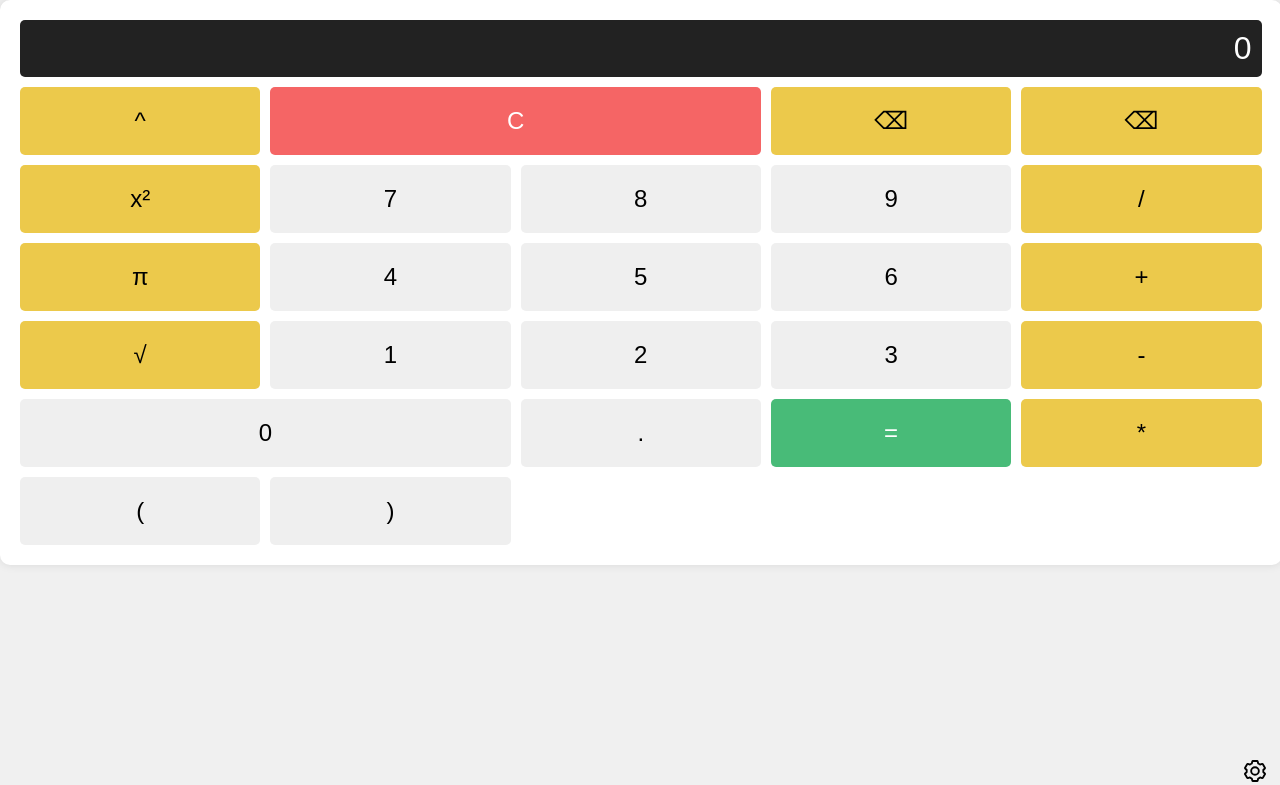
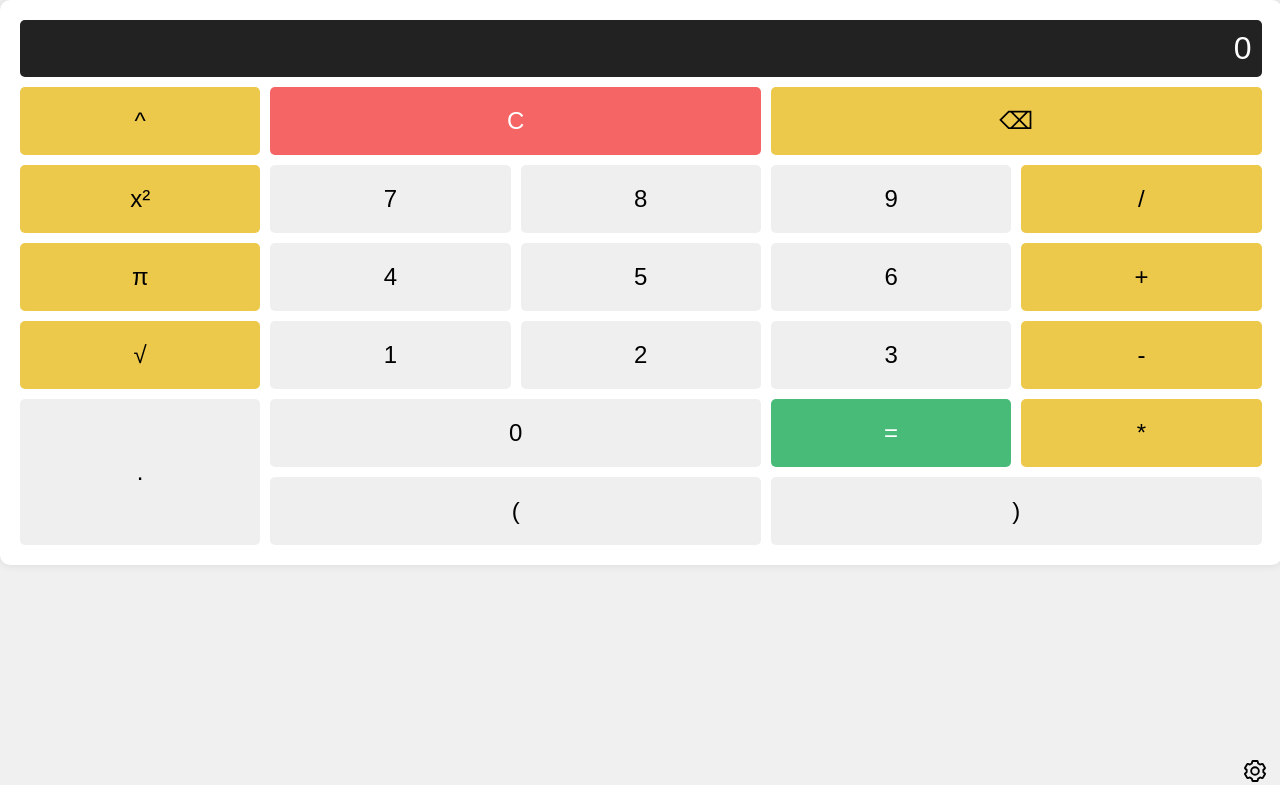
Before and after one commit to Addanine/scicalc, a Flask app: page / in a window 1280 px wide. Shown: the top 785 px of the page. Run offline with Flask 3, Linux system fonts and the light colour scheme.

Commit message:
reformatted it to be nice again since it was *somehow* changed even *though* harry pulled the nice formatting I do remember that

```diff
--- a/templates/index.html
+++ b/templates/index.html
@@ -27,8 +27,7 @@
         <div class="buttons">
             <button class="button bg-yellow-500" onclick="appendOperator('^')">^</button>
             <button class="button col-span-2 bg-red-500" onclick="clearDisplay()">C</button>
-            <button class="button bg-yellow-500" onclick="deleteLast()">⌫</button>
-            <button class="button bg-yellow-500" onclick="deleteLast()">⌫</button>
+            <button class="button col-span-2 bg-yellow-500" onclick="deleteLast()">⌫</button>
             <button class="button operator bg-yellow-500" onclick="squareInput()">x²</button>
             <button class="button" onclick="appendCharacter('7')">7</button>
             <button class="button" onclick="appendCharacter('8')">8</button>
@@ -44,12 +43,12 @@
             <button class="button" onclick="appendCharacter('2')">2</button>
             <button class="button" onclick="appendCharacter('3')">3</button>
             <button class="button bg-yellow-500" onclick="appendOperator('-')">-</button>
+            <button class="button row-span-2" onclick="appendCharacter('.')">.</button>
             <button class="button col-span-2" onclick="appendCharacter('0')">0</button>
-            <button class="button" onclick="appendCharacter('.')">.</button>
             <button class="button bg-green-500" onclick="calculate()">=</button>
             <button class="button bg-yellow-500" onclick="appendOperator('*')">*</button>
-            <button class="button" onclick="appendParenthesis('(')">(</button>
-            <button class="button" onclick="appendParenthesis(')')">)</button>
+            <button class="button col-span-2" onclick="appendParenthesis('(')">(</button>
+            <button class="button col-span-2" onclick="appendParenthesis(')')">)</button>
         </div>
     </div>
 
```
